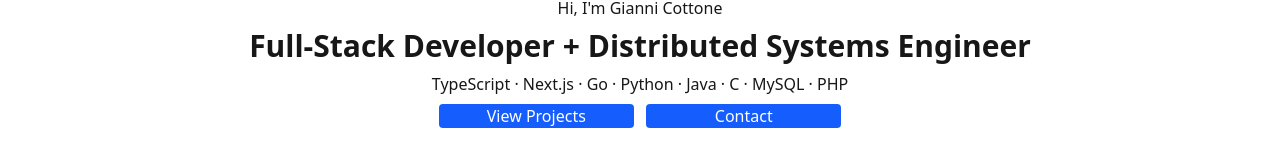
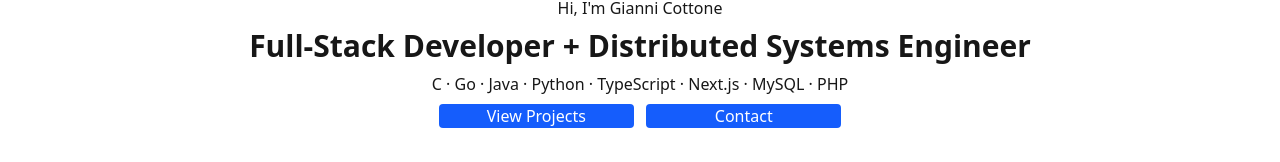
Before and after one commit to giannicottone/gianni-portfolio, a Next.js app: page / in a window 1280 px wide. Shown: the part 328-490 px from the top of the page. Built offline with nearby package versions, Linux system fonts and the light colour scheme.

Commit message:
content: Changed ordering of  technologies

```diff
--- a/src/app/page.tsx
+++ b/src/app/page.tsx
@@ -16,7 +16,7 @@
         </h1>
 
         <p>
-        TypeScript · Next.js · Go · Python · Java · C  · MySQL · PHP
+        C · Go · Java · Python · TypeScript · Next.js · MySQL · PHP
         </p>
 
         <nav className="flex justify-center gap-3">
```
